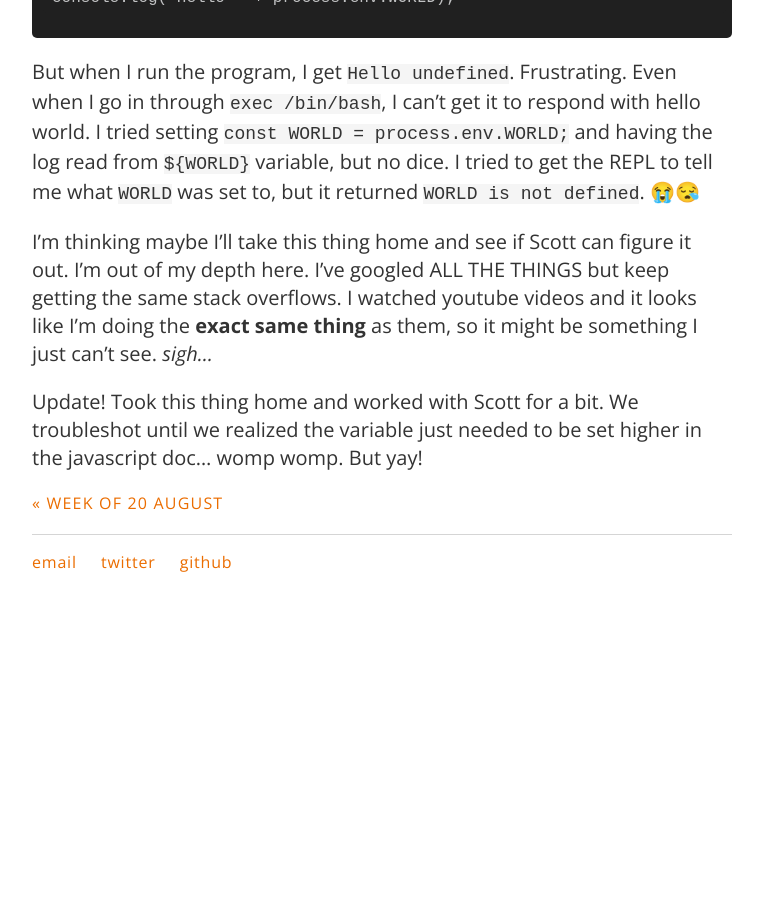
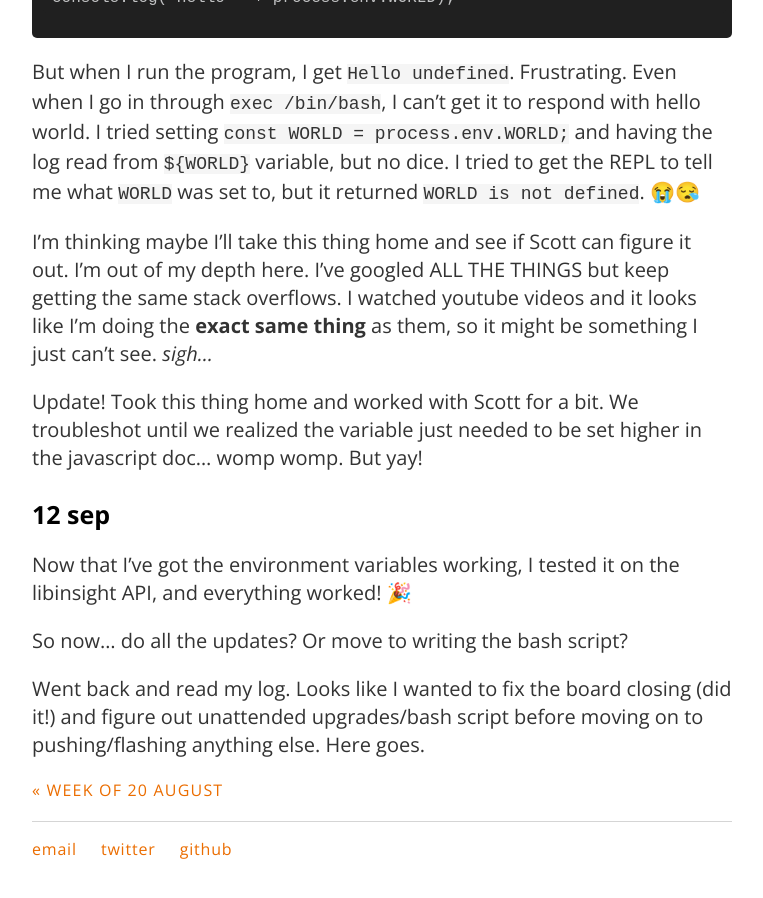
Before and after one commit to carylwyatt/carylwyatt.github.io, a Jekyll site: the page built from _posts/2018-09-10-week-of-10-sep.md, in a window 1280 px wide and 900 px high, scrolled down 1267 px. Shown: the whole window, without its empty margins (258-1021 px from the left). Built offline with Jekyll 4.4.1, drawn with Linux system fonts in a browser that asks for light colours; emoji names are drawn with the system emoji font; before the commit the page ends 1880 px from its top, so only the background shows below that.

Commit message:
12 sep notes

```diff
--- a/_posts/2018-09-10-week-of-10-sep.md
+++ b/_posts/2018-09-10-week-of-10-sep.md
@@ -39,3 +39,11 @@ But when I run the program, I get `Hello undefined`. Frustrating. Even when I go
 I'm thinking maybe I'll take this thing home and see if Scott can figure it out. I'm out of my depth here. I've googled ALL THE THINGS but keep getting the same stack overflows. I watched youtube videos and it looks like I'm doing the **exact same thing** as them, so it might be something I just can't see. *sigh...*
 
 Update! Took this thing home and worked with Scott for a bit. We troubleshot until we realized the variable just needed to be set higher in the javascript doc... womp womp. But yay!
+
+### 12 sep
+
+Now that I've got the environment variables working, I tested it on the libinsight API, and everything worked! :tada:
+
+So now... do all the updates? Or move to writing the bash script?
+
+Went back and read my log. Looks like I wanted to fix the board closing (did it!) and figure out unattended upgrades/bash script before moving on to pushing/flashing anything else. Here goes.
```
